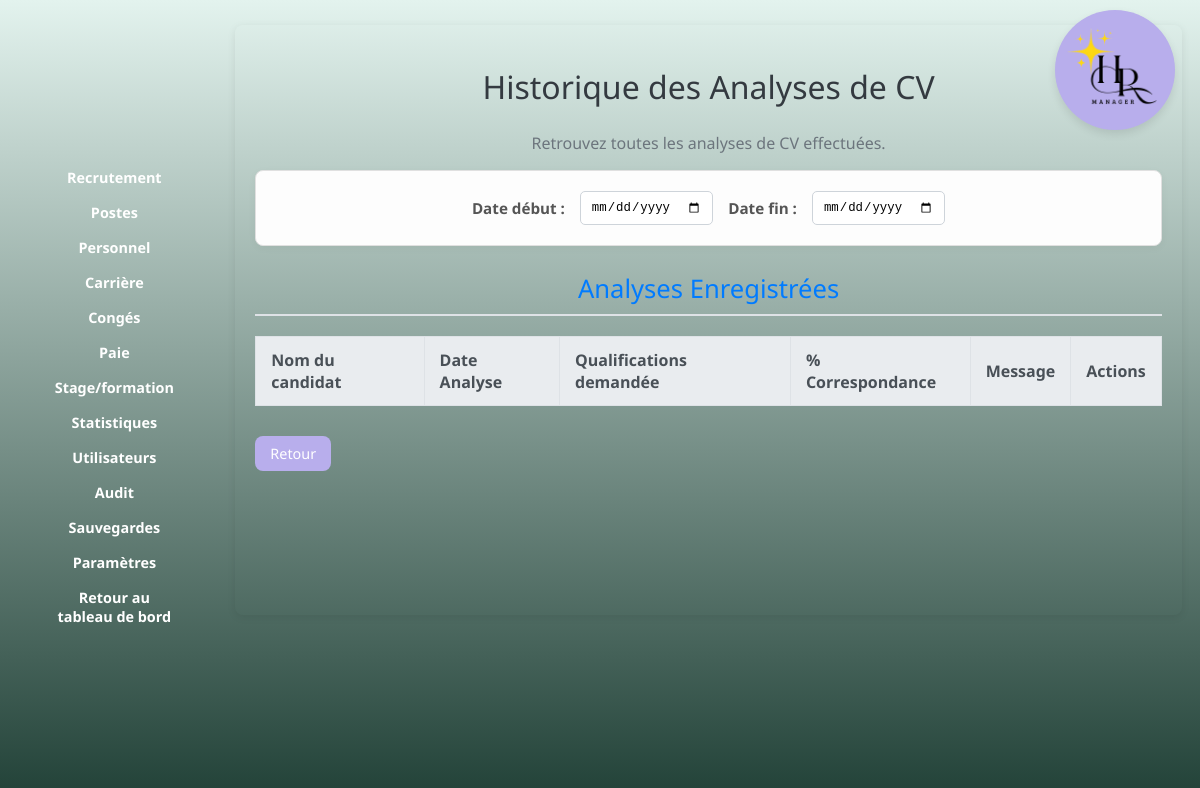
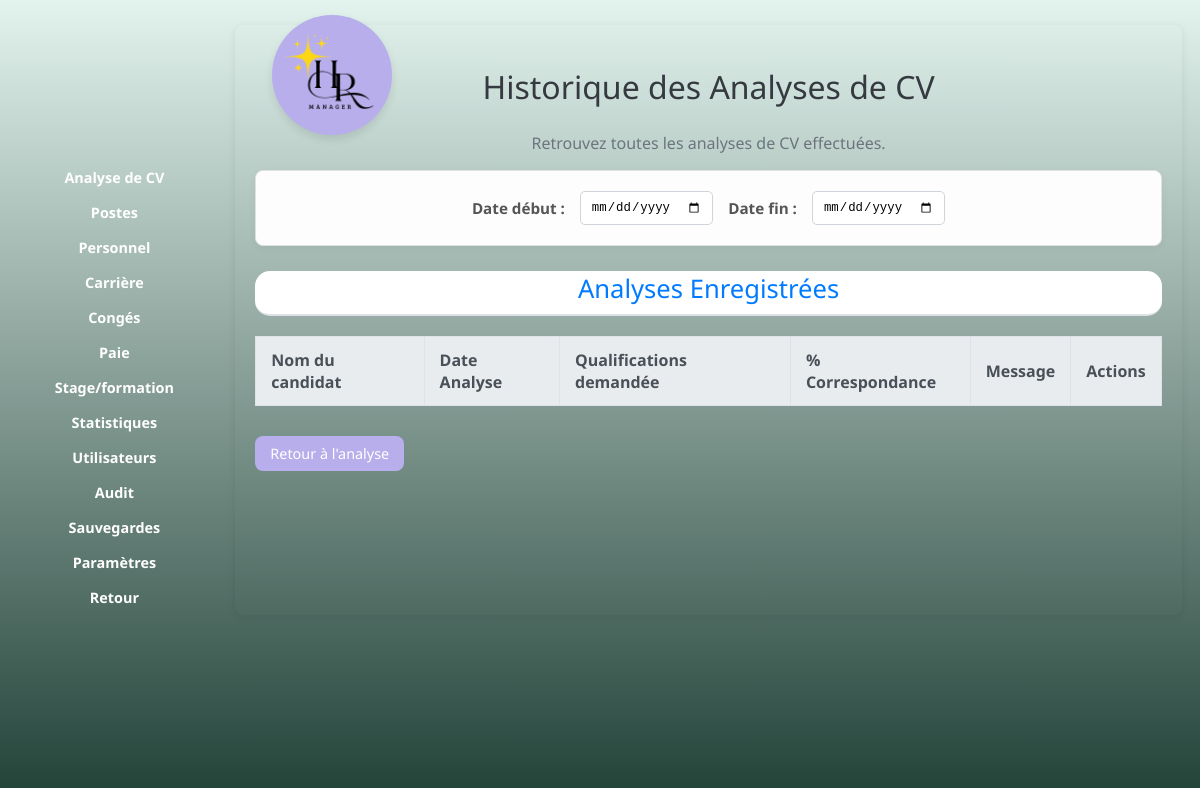
Before and after one commit to Djoycie/PROJET-DE-SUIVI-ET-GESTION-DU-PERSONNEL, an Electron app: page cv_analyses_historique.html in a window 1200 px wide. Drawn offline with Linux system fonts and the light colour scheme; no server answers.

Commit message:
terminé historique_cv

```diff
--- a/cv_analyses_historique.html
+++ b/cv_analyses_historique.html
@@ -7,6 +7,40 @@
     <link rel="stylesheet" href="analyse.css">
     <meta http-equiv="Content-Security-Policy" content="default-src 'self'; script-src 'self' 'unsafe-inline'; style-src 'self' 'unsafe-inline';">
     <style>
+        .header-bar {
+            background-color: transparent;
+            color: white;
+            padding: 15px 30px;
+            display: flex;
+            justify-content: space-between;
+            align-items: center;
+            position: absolute; /* Position absolue pour qu'il soit au-dessus du reste */
+            top: 0;
+            left: -48.3rem;
+            width: 100%;
+            z-index: 1000;
+        }
+        .logo-container {
+            position: relative;
+            border-radius: 50%;
+            margin-right: 5px; /* Ajusté pour un alignement propre */
+            margin-left: 39px; /* Réinitialisé */
+        }
+        .log {
+            background-color: var(--primary-color); /* Utiliser la variable */
+            border-radius: 50%;
+            box-shadow: 0 4px 8px rgba(0, 0, 0, 0.1);
+            width: 120px;
+            height: 120px;
+            object-fit: cover;
+            margin-top: 0; /* Réinitialisé */
+            margin-left: 0; /* Réinitialisé */
+            margin-right: 0; /* Réinitialisé */
+        }
+        h2{
+            background-color: white;
+            border-radius: 15px;
+        }
         .filter-section {
             background-color: #fdfdfd;
             border: 1px solid #e0e0e0;
@@ -86,7 +120,7 @@
     </div>
 
     <div class="gauche">
-       <b class="button-nav" onclick="location.href='#'">Recrutement</b>
+       <b class="button-nav" onclick="location.href='analyse_cv.html'">Analyse de CV</b>
        <b class="button-nav" onclick="location.href='postes.html'">Postes</b>
        <b class="button-nav" onclick="location.href='personnel.html'">Personnel</b>
        <b class="button-nav" onclick="location.href='carriere.html'">Carrière</b>
@@ -98,7 +132,7 @@
        <b class="button-nav" onclick="location.href='audit.html'">Audit</b>
        <b class="button-nav" onclick="location.href='sauvegarde.html'">Sauvegardes</b>
        <b class="button-nav" onclick="location.href='parametres.html'">Paramètres</b>
-        <a href="accueil.html" class="button-nav"><b align="center">Retour au tableau de bord</B></a>
+        <a href="accueil.html" class="button-nav"><b align="center">Retour </B></a>
     </div>
 
     <div class="header-bar">
@@ -136,7 +170,7 @@
                 </table>
             </div>
 
-            <a href="analyse_cv.html" class="back-button">Retour</a>
+            <a href="analyse_cv.html" class="back-button">Retour à l'analyse</a>
         </div>
     </div>
 
```
